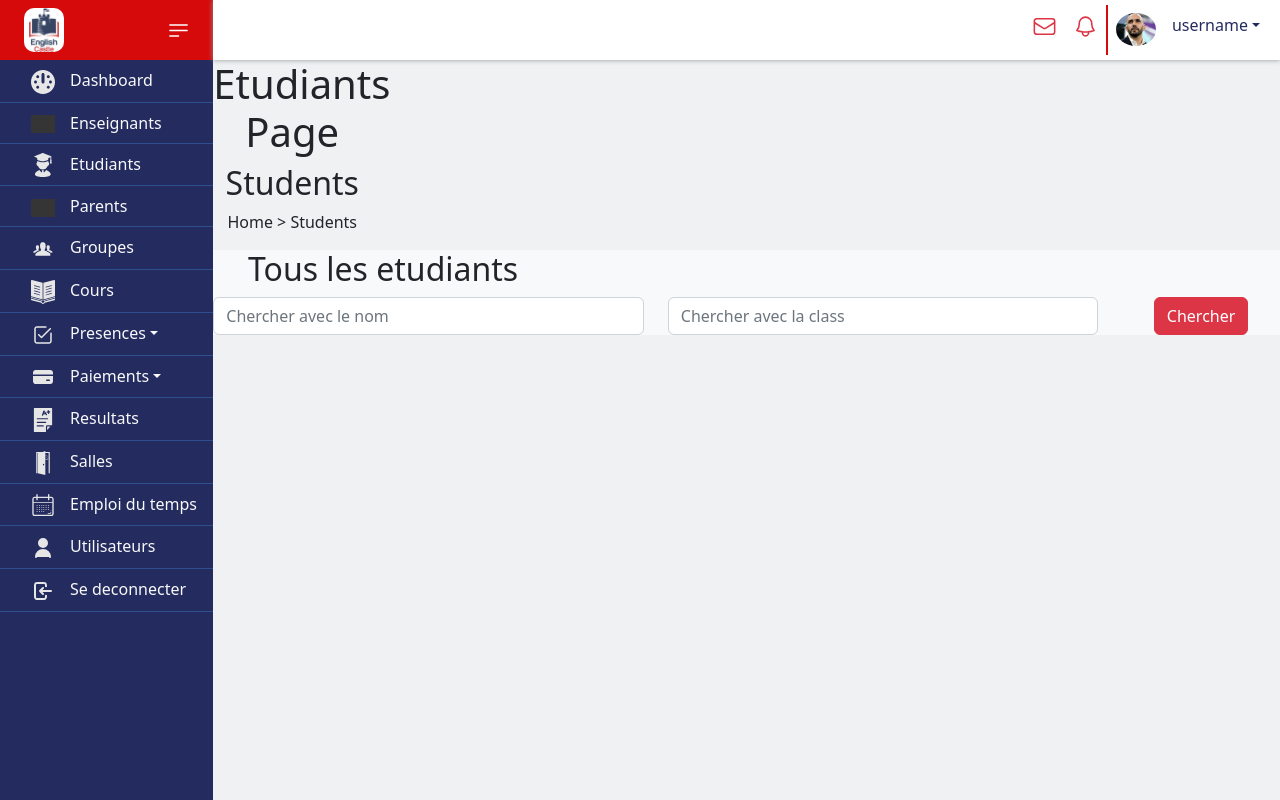
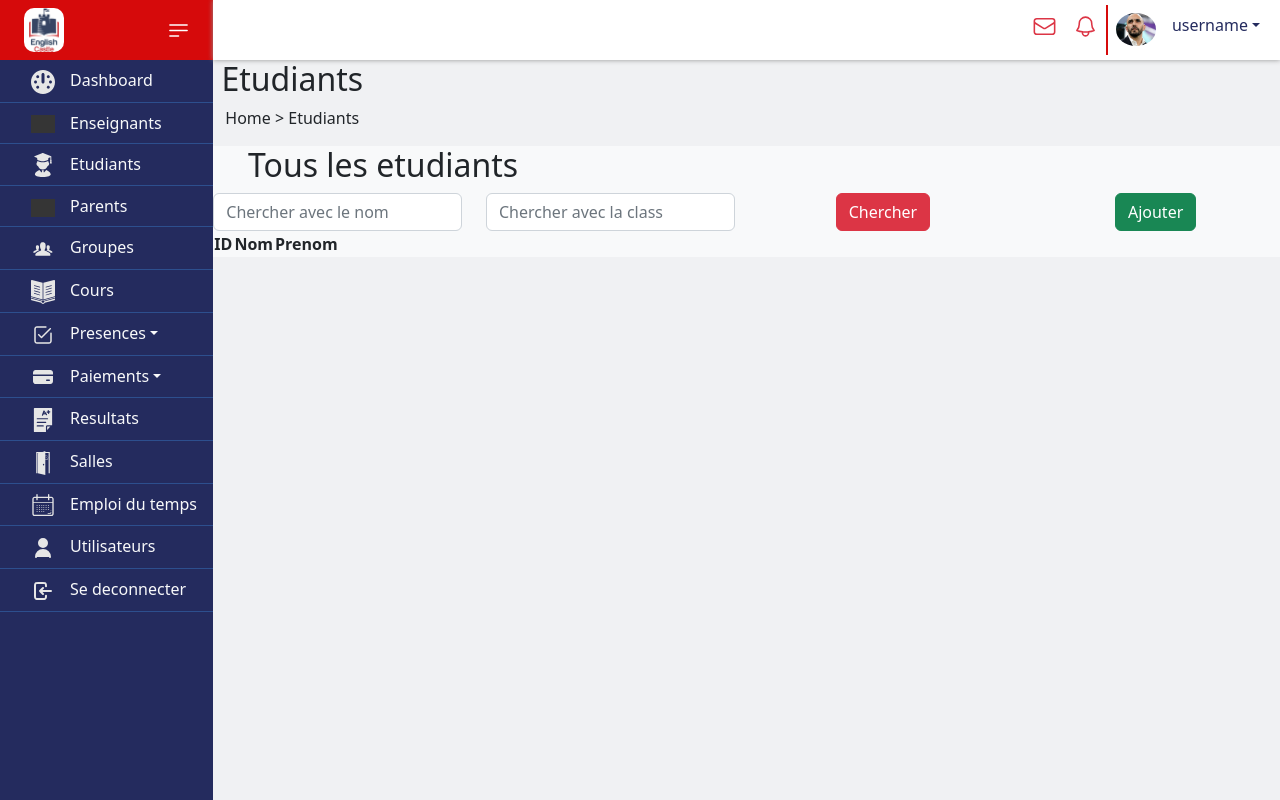
Before and after one commit to Lachhab1/language-center_react_laravel, a React (Vite) app in the folder langcenter-frontend/: page /students in a window 1280 px wide. Built offline with nearby package versions, Linux system fonts and the light colour scheme; grey boxes are pictures that could not be loaded.

Commit message:
Button ajouter et table

```diff
--- a/langcenter-frontend/src/views/Etudiants.jsx
+++ b/langcenter-frontend/src/views/Etudiants.jsx
@@ -1,11 +1,18 @@
+import React, { useState } from 'react';
 export default function Etudiants(){
+
+    const [students, setStudents] = useState([]);
+    const [firstName, setFirstName] = useState("");
+    const [lastName, setLastName] = useState("");
+    const [email, setEmail] = useState("");
+
     return(
         <div className="Container">
             <div className="row">
                 <div className="col-md-2">
-                    <h1>Etudiants Page </h1>
-                    <h2>Students</h2>
-                    <p>Home &gt;  Students</p>
+
+                    <h2>Etudiants</h2>
+                    <p>Home &gt;  Etudiants</p>
                 </div>
             </div>
             <div className="Container bg-light">
@@ -16,19 +23,33 @@ export default function Etudiants(){
                 </div>
 
                 <div className="row">
-                    <div className="col-5">
-                        <form action="" >
+                    <div className="col-3">
+                        <form>
                             <input className="form-control" type="text" name="Nom" id="1" placeholder="Chercher avec le nom" />
                         </form>
                     </div>
-                    <div className="col-5">
-                        <form action="" >
+                    <div className="col-3">
+                        <form>
                             <input className="form-control" type="text" name="Class" id="2" placeholder="Chercher avec la class" />
                         </form>
                     </div>
-                    <div className="col">
+                    <div className="col-3">
                         <button className="btn btn-danger"> Chercher </button>
                     </div>
+                    <div className="col-3">
+                        <button className="btn btn-success"> Ajouter </button>
+                    </div>
+                </div>
+                <div>
+                    <table>
+                        <thead>
+                            <tr>
+                                <th>ID</th>
+                                <th>Nom</th>
+                                <th>Prenom</th>
+                            </tr>
+                        </thead>
+                    </table>
                 </div>
                 </div>
             </div>
```
